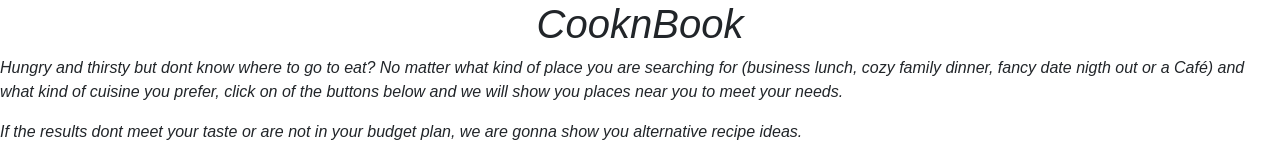
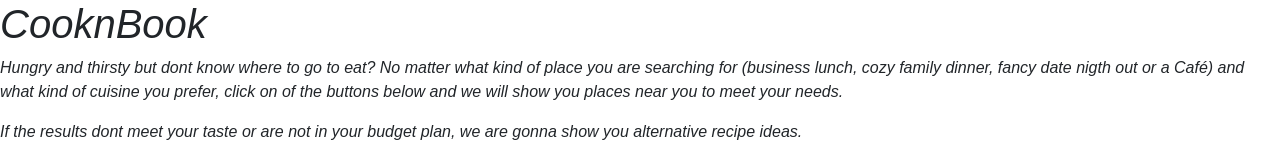
Before and after one commit to dnedaniele/cooknbook, a plain HTML site: page index.html in a window 1280 px wide. Shown: the top 158 px of the page. Drawn offline with nearby package versions, Linux system fonts and the light colour scheme; files whose address does not match are found by name.

Commit message:
remove center tag

```diff
--- a/index.html
+++ b/index.html
@@ -14,7 +14,7 @@
 <body>
     <header>
         <h1>
-            <center>CooknBook</center>
+            CooknBook
         </h1>
         <p>Hungry and thirsty but dont know where to go to eat? No matter what kind of place you are searching for
             (business lunch, cozy family dinner, fancy date nigth out or a Café) and what kind of cuisine you
```
